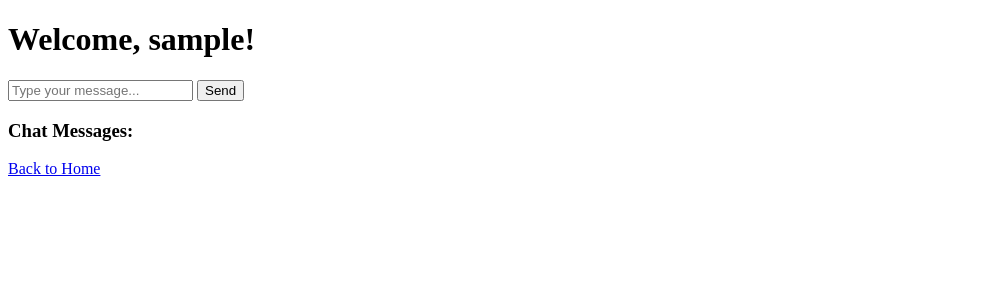
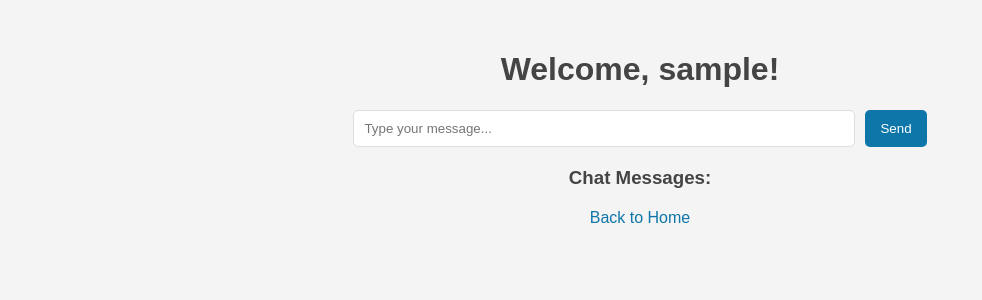
Before and after one commit to emanuelministers/emmanuel-chat, a Flask app: a page that uses templates/chat.html in a window 1280 px wide. Shown: the top 300 px of the page, without its empty margins (0-982 px from the left). Run offline with Flask 3, Linux system fonts and the light colour scheme; data that the repository does not hold is empty.

Commit message:
Update chat.html

```diff
--- a/templates/chat.html
+++ b/templates/chat.html
@@ -2,6 +2,73 @@
 <html>
 <head>
     <title>Chat Room</title>
+    <style>
+        body {
+            font-family: Arial, sans-serif;
+            background: #f4f4f4;
+            color: #333;
+            padding: 30px;
+            max-width: 600px;
+            margin: auto;
+        }
+
+        h1, h3 {
+            text-align: center;
+            color: #444;
+        }
+
+        form {
+            display: flex;
+            justify-content: center;
+            margin-bottom: 20px;
+        }
+
+        input[type="text"] {
+            width: 80%;
+            padding: 10px;
+            border: 1px solid #ddd;
+            border-radius: 5px;
+            margin-right: 10px;
+        }
+
+        button {
+            padding: 10px 15px;
+            background-color: #0e76a8;
+            border: none;
+            color: white;
+            border-radius: 5px;
+            cursor: pointer;
+        }
+
+        button:hover {
+            background-color: #0b5e8a;
+        }
+
+        ul {
+            list-style-type: none;
+            padding: 0;
+        }
+
+        li {
+            padding: 8px;
+            margin-bottom: 5px;
+            background-color: #fff;
+            border: 1px solid #ddd;
+            border-radius: 5px;
+        }
+
+        a {
+            display: block;
+            text-align: center;
+            margin-top: 20px;
+            color: #0e76a8;
+            text-decoration: none;
+        }
+
+        a:hover {
+            text-decoration: underline;
+        }
+    </style>
 </head>
 <body>
     <h1>Welcome, {{ username }}!</h1>
```
